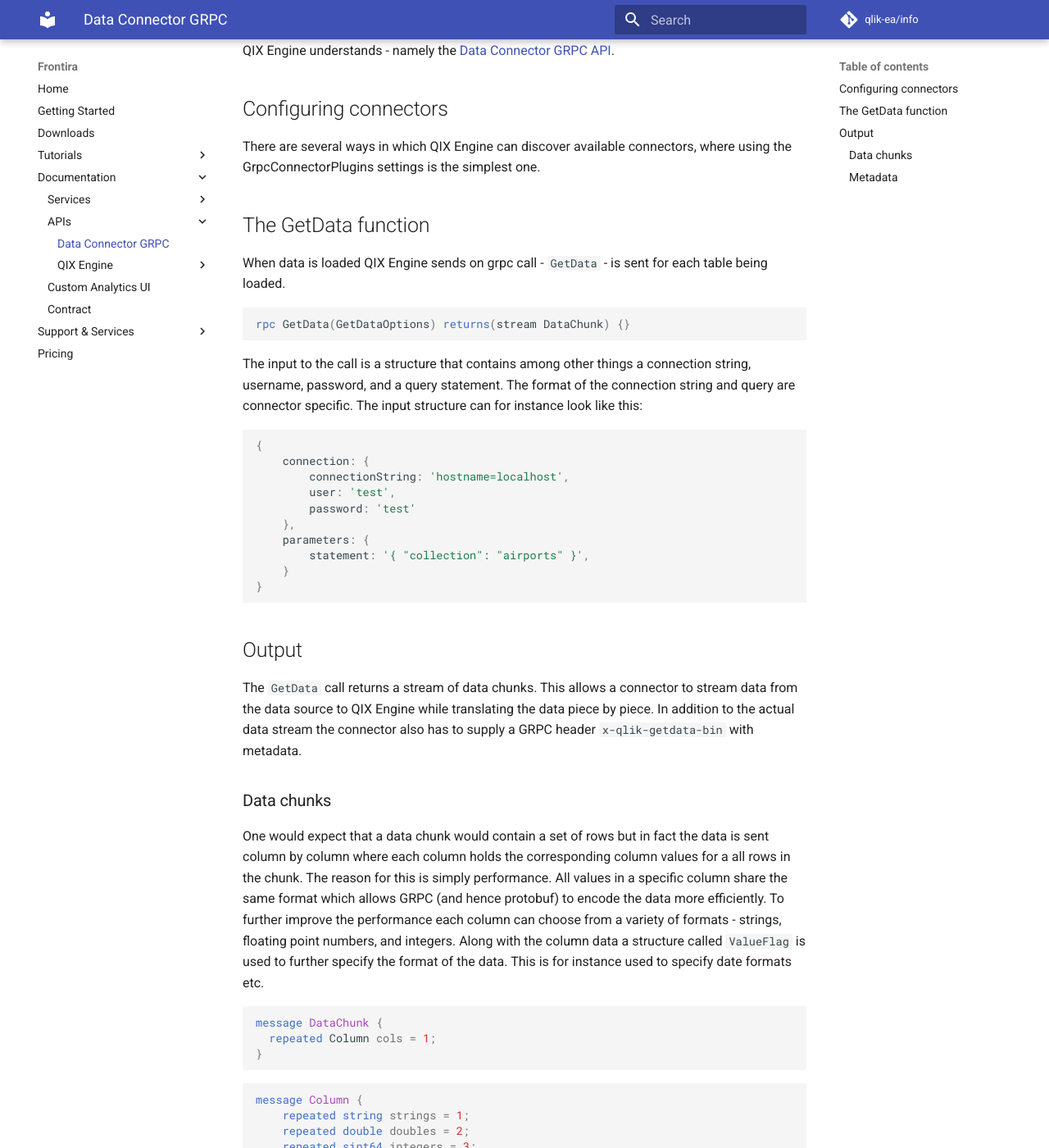
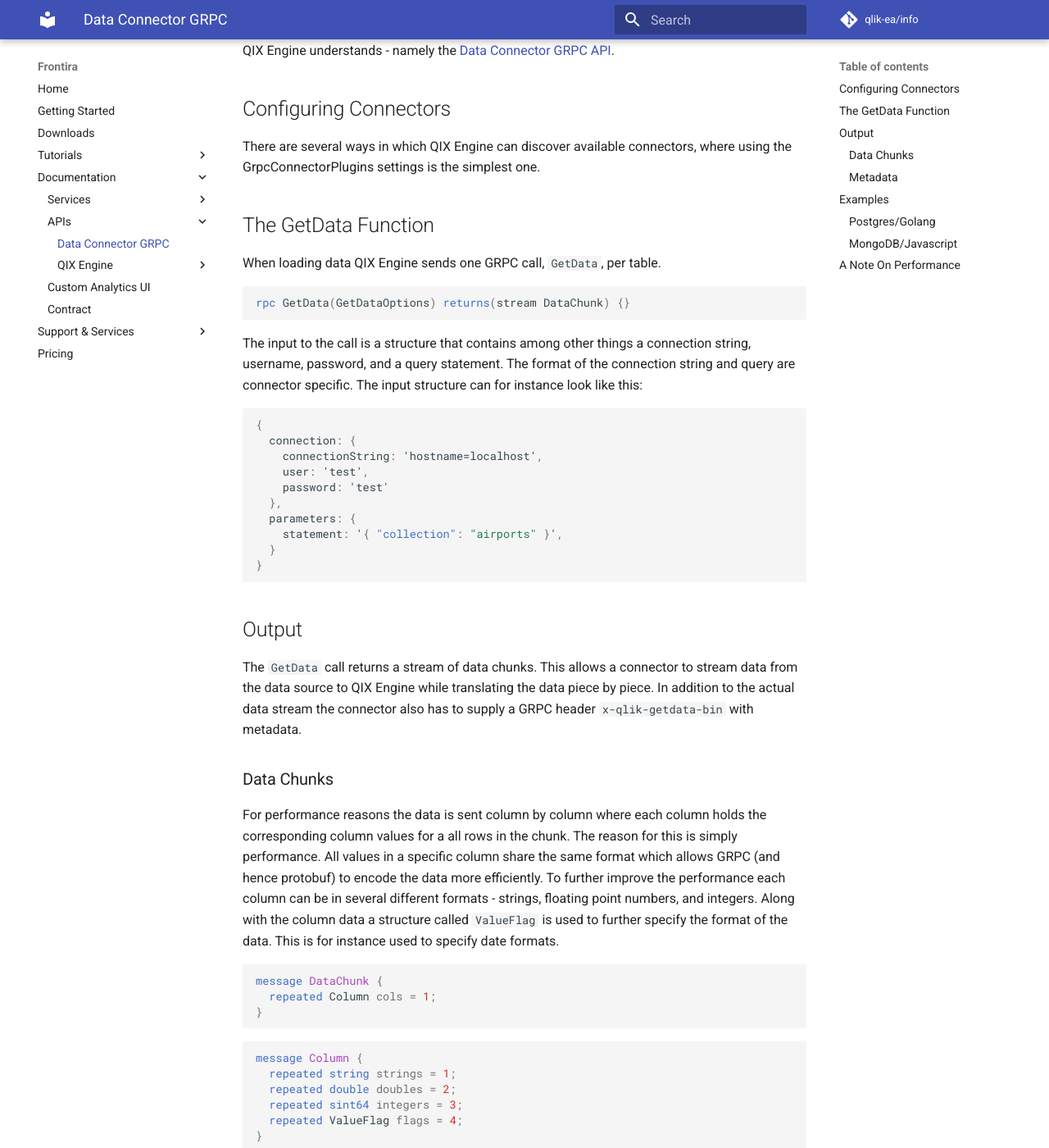
Before and after one commit to qlik-oss/core-website, an MkDocs documentation site: the page built from docs/documentation/apis/data-connector-grpc.md, in a window 1280 px wide and 1400 px high, scrolled down 362 px. Shown: the whole window at 82% size. Built offline with MkDocs 1.6.1 and Material for MkDocs 9.7.7, drawn with Linux system fonts in a browser that asks for light colours; comment, search, counter and statistics services are not loaded; old or Windows-style settings are respelled for this version of MkDocs; some of the changed text lies outside the part shown.

````diff
--- a/docs/documentation/apis/data-connector-grpc.md
+++ b/docs/documentation/apis/data-connector-grpc.md
@@ -13,14 +13,14 @@ is typically implemented as a stateless docker container sitting between QIX Eng
 The role of the connector is to translate the APIs and formats of a data source into a format that QIX Engine
 understands - namely the [Data Connector GRPC API](data-connector-grpc.proto).
 
-## Configuring connectors
+## Configuring Connectors
 
 There are several ways in which QIX Engine can discover available connectors, where using the GrpcConnectorPlugins settings
 is the simplest one.
 
-## The GetData function
+## The GetData Function
 
-When data is loaded QIX Engine sends on grpc call - `GetData` - is sent for each table being loaded.
+When loading data QIX Engine sends one GRPC call, `GetData`, per table.
 
 ``` proto
 rpc GetData(GetDataOptions) returns(stream DataChunk) {}
@@ -30,16 +30,16 @@ The input to the call is a structure that contains among other things a connecti
 query statement. The format of the connection string and query are connector specific. The input structure can for
 instance look like this:
 
-``` proto
+``` json
 {
-    connection: {
-        connectionString: 'hostname=localhost',
-        user: 'test',
-        password: 'test'
-    },
-    parameters: {
-        statement: '{ "collection": "airports" }',
-    }
+  connection: {
+    connectionString: 'hostname=localhost',
+    user: 'test',
+    password: 'test'
+  },
+  parameters: {
+    statement: '{ "collection": "airports" }',
+  }
 }
 ```
 
@@ -49,14 +49,14 @@ The `GetData` call returns a stream of data chunks. This allows a connector to s
 QIX Engine while translating the data piece by piece. In addition to the actual data stream the connector also has to
 supply a GRPC header `x-qlik-getdata-bin` with metadata.
 
-### Data chunks
+### Data Chunks
 
-One would expect that a data chunk would contain a set of rows but in fact the data is sent column by column where
+For performance reasons the data is sent column by column where
 each column holds the corresponding column values for a all rows in the chunk. The reason for this is simply
 performance. All values in a specific column share the same format which allows GRPC (and hence protobuf) to encode
-the data more efficiently. To further improve the performance each column can choose from a variety of formats -
+the data more efficiently. To further improve the performance each column can be in several different formats -
 strings, floating point numbers, and integers. Along with the column data a structure called `ValueFlag` is used to
-further specify the format of the data. This is for instance used to specify date formats etc.
+further specify the format of the data. This is for instance used to specify date formats.
 
 ``` proto
 message DataChunk {
@@ -66,21 +66,42 @@ message DataChunk {
 
 ``` proto
 message Column {
-    repeated string strings = 1;
-    repeated double doubles = 2;
-    repeated sint64 integers = 3;
-    repeated ValueFlag flags = 4;
+  repeated string strings = 1;
+  repeated double doubles = 2;
+  repeated sint64 integers = 3;
+  repeated ValueFlag flags = 4;
 }
 ```
 
 ### Metadata
 
-The metadata sent in the `x-qlik-getdata-bin` header is the `GetDataResponse` message encoded using _protobuf_ which
+The metadata sent in the `x-qlik-getdata-bin` header is the `GetDataResponse` message encoded using protobuf which
 is the underlying encoding technology in GRPC.
 
 ``` proto
 message GetDataResponse {
-    repeated FieldInfo fieldInfo = 1;
-    string tableName = 2;
+  repeated FieldInfo fieldInfo = 1;
+  string tableName = 2;
 }
 ```
+
+## Examples
+
+To get started there are two example connectors. One in Golang and one in javascript. See the respective projects
+for more information.
+
+### Postgres/Golang
+
+[github.com/qlik-ea/postgres-grpc-connector](https://github.com/qlik-ea/postgres-grpc-connector)
+
+### MongoDB/Javascript
+
+[github.com/qlik-ea/mongodb-grpc-connector](https://github.com/qlik-ea/mongodb-grpc-connector)
+
+## A Note On Performance
+
+For large data sets it is important to choose a language that gives required performance.
+Although GRPC is a fast protocol it still comes with some computational overhead, especially in
+managed/interpreted languages like javascript. Golang, it seems, is fast enough to saturate a gigabit line
+which would cover most needs. To go even further and utilize for instance a 10Gbps line or faster a C/C++
+implementation is needed.
````
Also changed, not shown: docs/documentation/apis/data-connector-grpc-api.md (deleted, +0 -107 lines), 1 other file.
